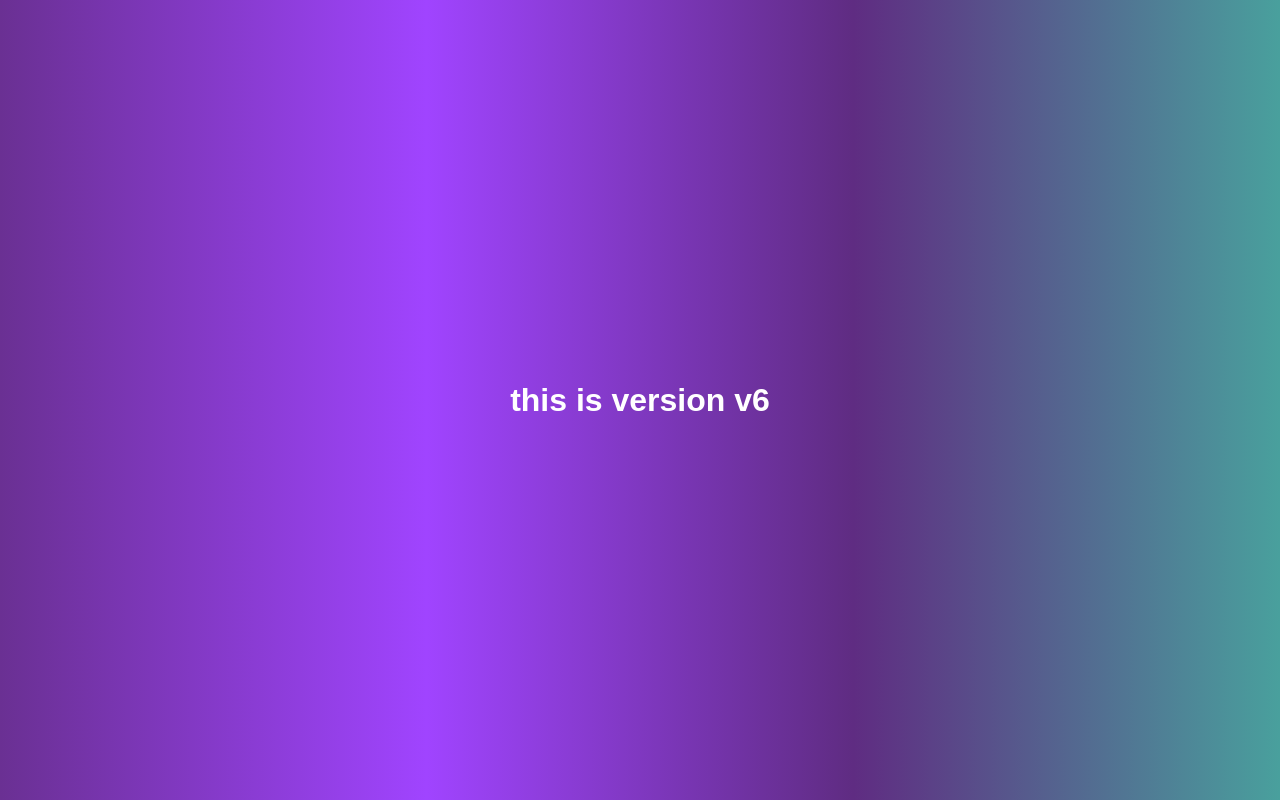
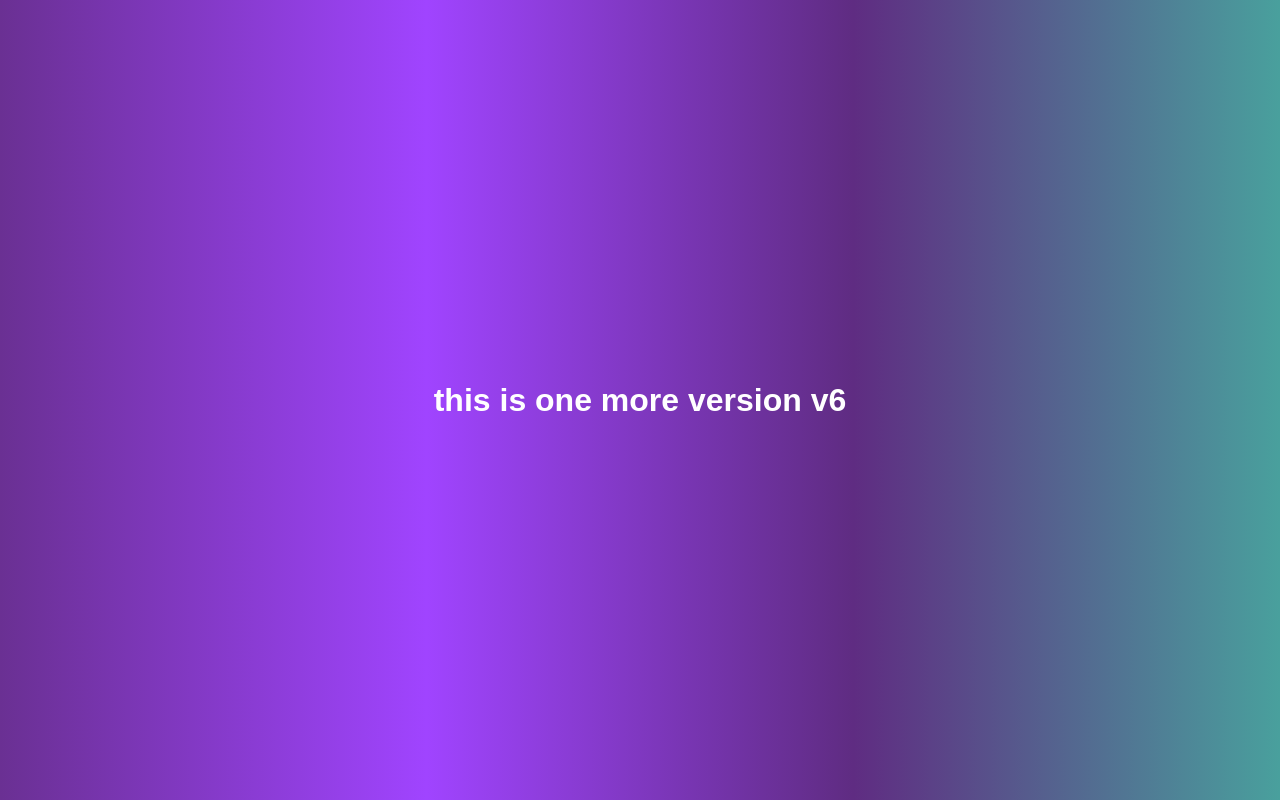
Before and after one commit to Shaziya-dev/myrepo, a plain HTML site: page index.html in a window 1280 px wide. Drawn offline with Linux system fonts and the light colour scheme.

Commit message:
added one more

```diff
--- a/index.html
+++ b/index.html
@@ -7,7 +7,7 @@
     <title>Document</title>
 </head>
 <body>
-    <h1>this is version v6</h1>
+    <h1>this is one more version v6</h1>
 
 </body>
 </html>
```
